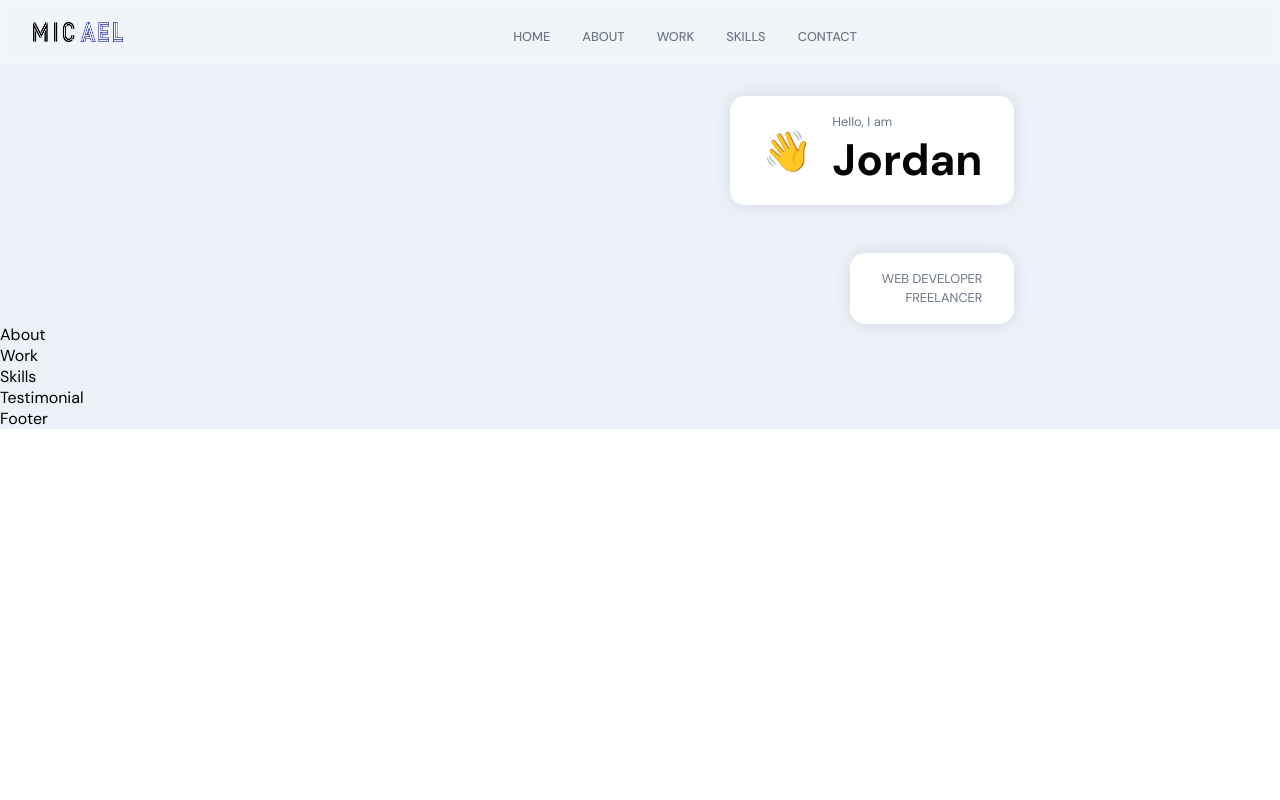
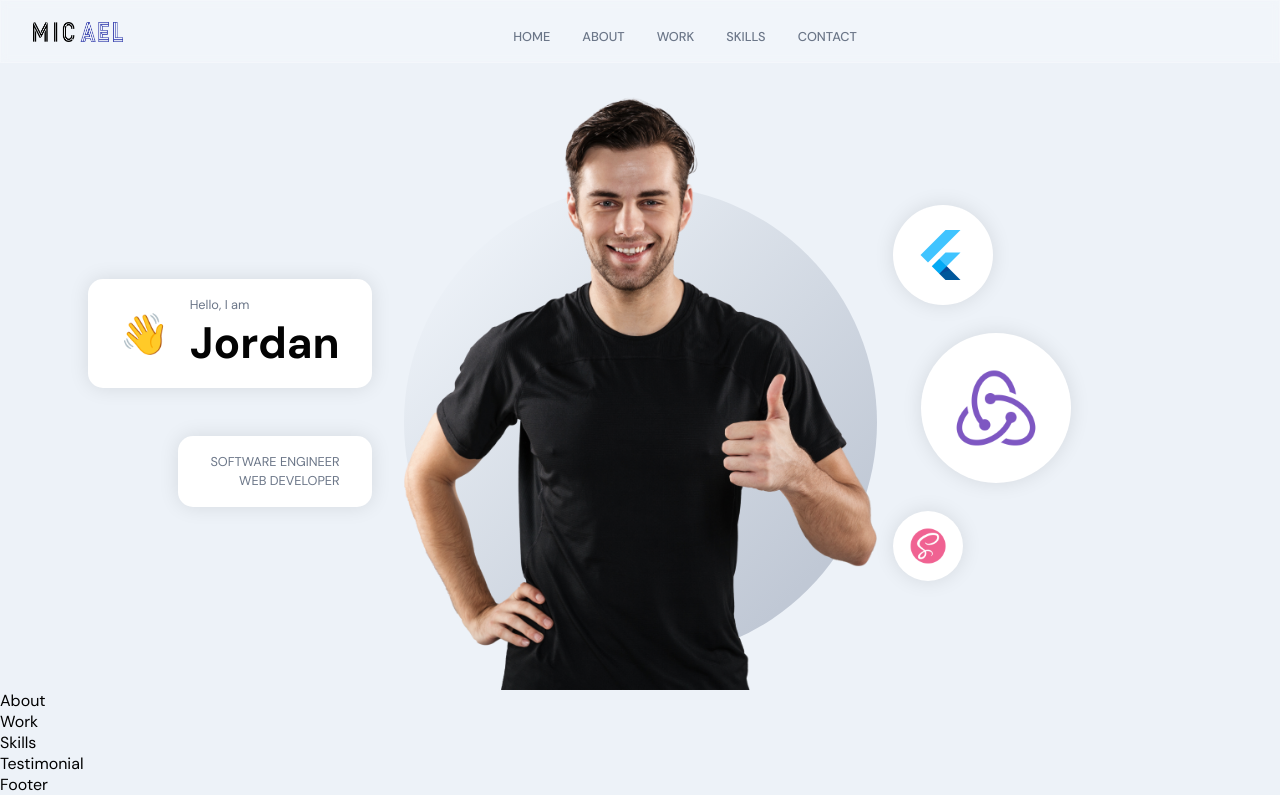
Before and after one commit to jiahern/jiahern.github.io, a React (Create React App) app in the folder frontend-react/: page / in a window 1280 px wide. Built offline with nearby package versions, Linux system fonts and the light colour scheme.

Commit message:
header with 3 icon

```diff
--- a/frontend-react/src/container/Header/Header.jsx
+++ b/frontend-react/src/container/Header/Header.jsx
@@ -4,6 +4,16 @@ import { motion } from 'framer-motion';
 import { images } from '../../constants';
 import './Header.scss';
 
+const scaleVariants = {
+  whileInView: {
+    scale: [0, 1],
+    opacity: [0, 1],
+    transition: {
+      duration: 1,
+      ease: 'easeInOut',
+    },
+  },
+};
 const Header = () => {
   return (
     <div className="app__header app__flex">
@@ -22,10 +32,38 @@ const Header = () => {
           </div>
 
           <div className="tag-cmp app__flex">
+            <p className="p-text">Software Engineer</p>
             <p className="p-text">Web Developer</p>
-            <p className="p-text">Freelancer</p>
           </div>
         </div>
+      </motion.div>
+
+      <motion.div
+        whileInView={{ opacity: [0, 1] }}
+        transition={{ duration: 0.5, delayChildren: 0.5 }}
+        className="app__header-img"
+      >
+        <img src={images.profile} alt="profile_bg" />
+
+        <motion.img
+          whileInView={{ opacity: [0, 1] }}
+          transition={{ duration: 1, ease: 'easeInOut' }}
+          src={images.circle}
+          alt="profile_circle"
+          className="overlay_circle"
+        />
+      </motion.div>
+
+      <motion.div
+        variant={scaleVariants}
+        whileInView={scaleVariants.whileInView}
+        className="app__header-circles"
+      >
+        {[images.flutter, images.redux, images.sass].map((circle, index) => (
+          <div className="circle-cmp app__flex" key={`circle-${index}`}>
+            <img src={circle} alt="circle" />
+          </div>
+        ))}
       </motion.div>
     </div>
   );
```
